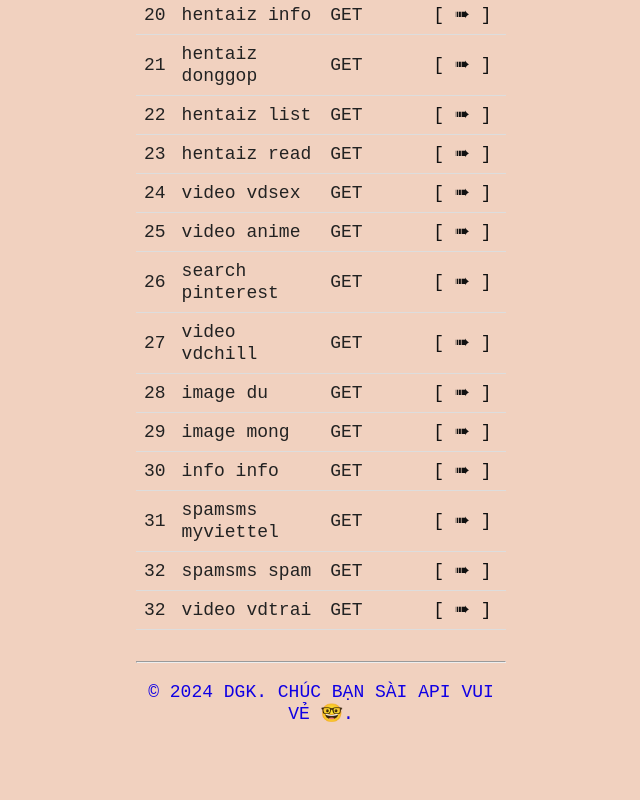
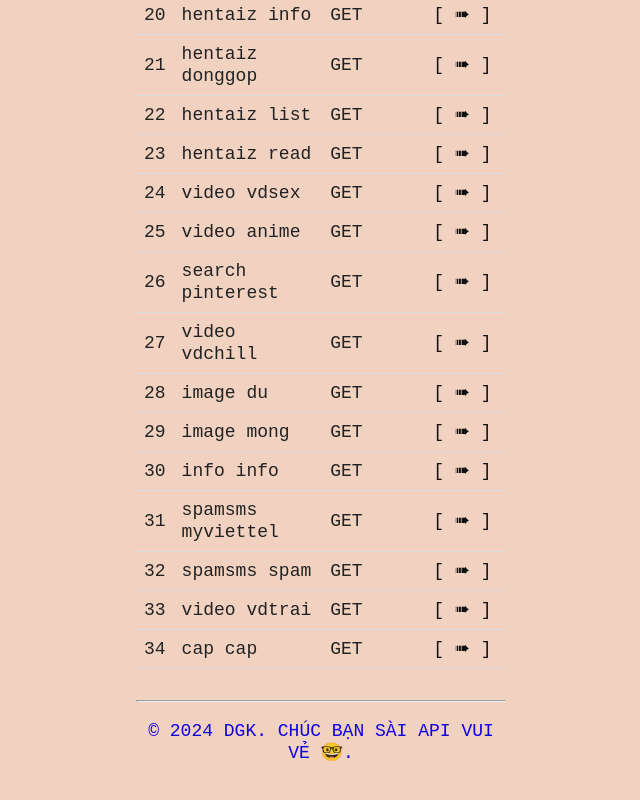
Before and after one commit to khanhdayr002/api-tonghop, a website: page index.html in a window 1280 px wide. Shown: the part 1323-2123 px from the top of the page, without its empty margins (319-959 px from the left). Before the commit the page ends 2098 px from the top, so only its background shows below. Drawn offline with Linux system fonts and the light colour scheme.

Commit message:
Update index.html

```diff
--- a/index.html
+++ b/index.html
@@ -542,10 +542,16 @@
             <td><a href="/sms/:type">[ ➠ ]</a></td>
           </tr>
             </tr>
-          <td>32</td>
+          <td>33</td>
             <td>video vdtrai</td>
             <td>GET</td>
             <td><a href="video/vdtrai">[ ➠ ]</a></td>
+          </tr>
+             </tr>
+          <td>34</td>
+            <td>cap cap</td>
+            <td>GET</td>
+            <td><a href="cap/screenshot/:uid/:cookies">[ ➠ ]</a></td>
           </tr>
         </table>
         <br>
```
